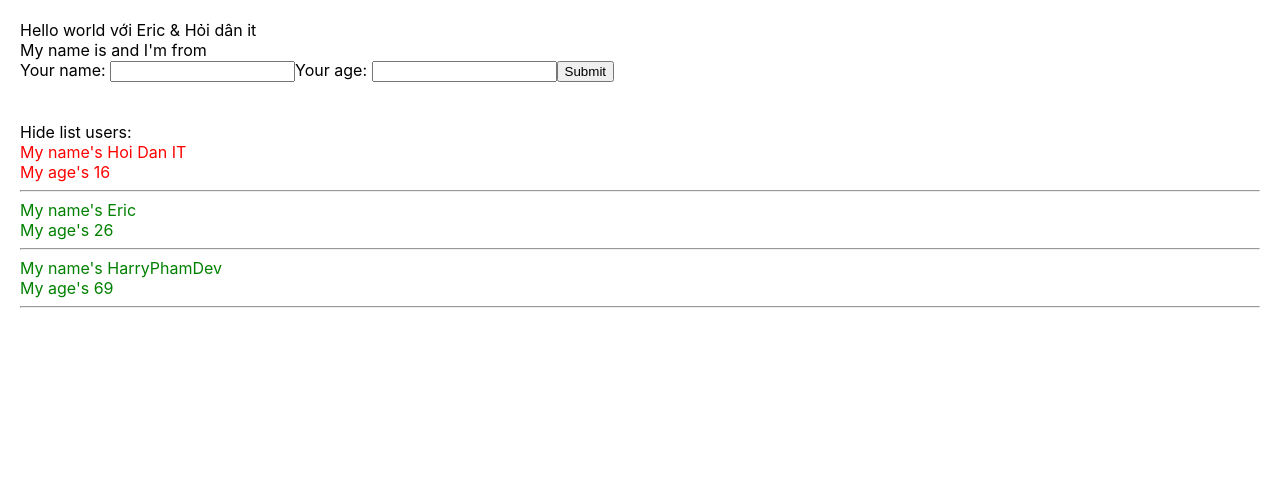
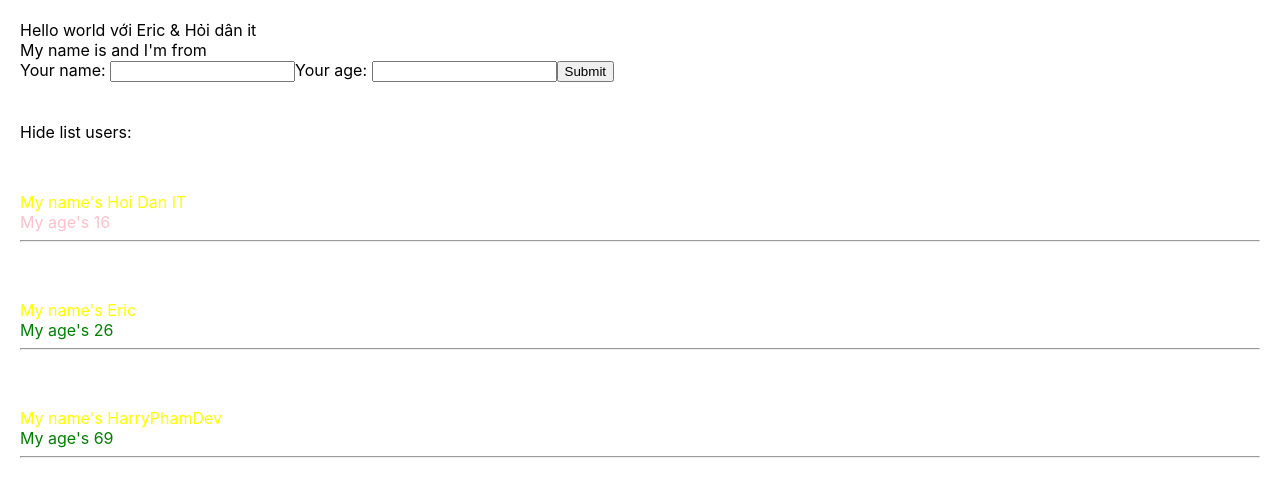
Before and after one commit to chouThanhh/react-hook, a React (Create React App) app: page / in a window 1280 px wide. Shown: the top 496 px of the page. Built offline with nearby package versions, Linux system fonts and the light colour scheme.

Commit message:
27 CSS voi React

```diff
--- a/package.json
+++ b/package.json
@@ -13,6 +13,7 @@
     "redux": "4.2.0",
     "redux-devtools-extension": "2.13.9",
     "redux-thunk": "2.4.1",
+    "sass": "1.53.0",
     "web-vitals": "2.1.4"
   },
   "scripts": {
--- a/src/App.js
+++ b/src/App.js
@@ -1,5 +1,5 @@
 import logo from './logo.svg';
-import './App.css';
+import './App.scss';
 import { useDispatch, useSelector } from 'react-redux';
 import { increaseCounter, decreaseCounter } from './redux/action/counterAction';
 import MyComponent from './components/MyComponent';
--- a/src/App.css
+++ b/src/App.scss
@@ -1,10 +1,3 @@
-.red{
-  color: red;
-}
-.green{
-  color: green;
-}
-
 
 body {
   padding: 20px;
--- a/src/components/DisplayInfor.js
+++ b/src/components/DisplayInfor.js
@@ -1,4 +1,5 @@
 import React from "react";
+import './DisplayInfor.scss'
 
 class DisplayInfor extends React.Component {
 
@@ -16,7 +17,7 @@ class DisplayInfor extends React.Component {
         // const listUsers = this.props.listUsers
         //props => vt tắt properties
         return (
-            <div>
+            <div className="display-infor-container">
                 <div>
                     <span onClick={() => { this.handleShowHide() }}>
                         {this.state.isShowListUser === true ? "Hide list users: " : " Show list users: "}
@@ -27,7 +28,7 @@ class DisplayInfor extends React.Component {
                         {listUsers.map((user, index) => {
                             return (
                                 <div key={user.id} className={+user.age > 18 ? "green" : "red"}>
-                                    <div>My name's {user.name}</div>
+                                    <div style={{ color: 'yellow', paddingTop: '50px' }}>My name's {user.name}</div>
                                     <div>My age's {user.age}</div>
                                     <hr />
                                 </div>
--- /dev/null
+++ b/src/components/DisplayInfor.scss
@@ -0,0 +1,8 @@
+.display-infor-container{
+    .red{
+    color: pink;
+  }
+  .green{
+    color: green;
+  }
+}
```
Also changed, not shown: 1 other file (tests, documents, lock files or other folders).
